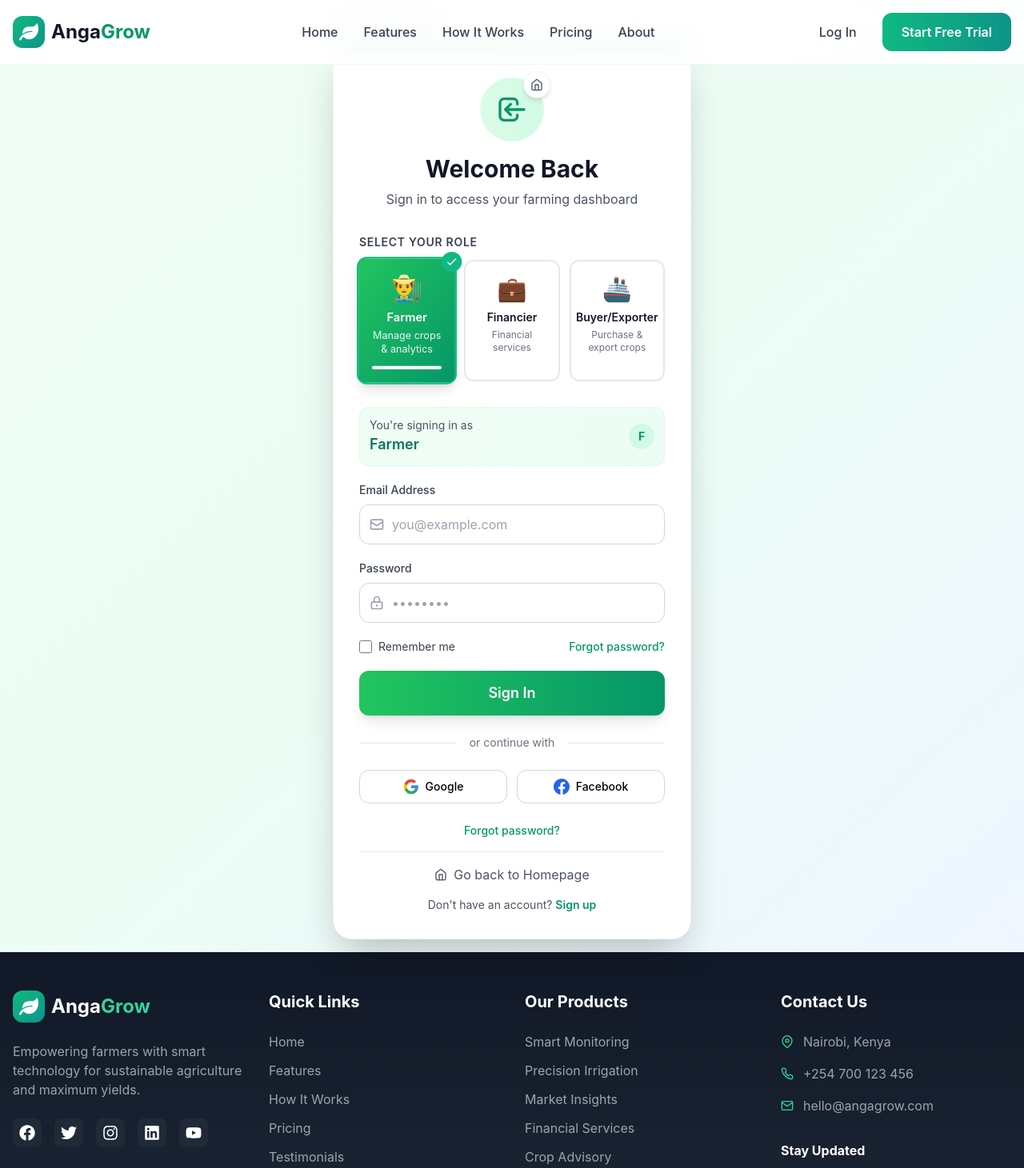
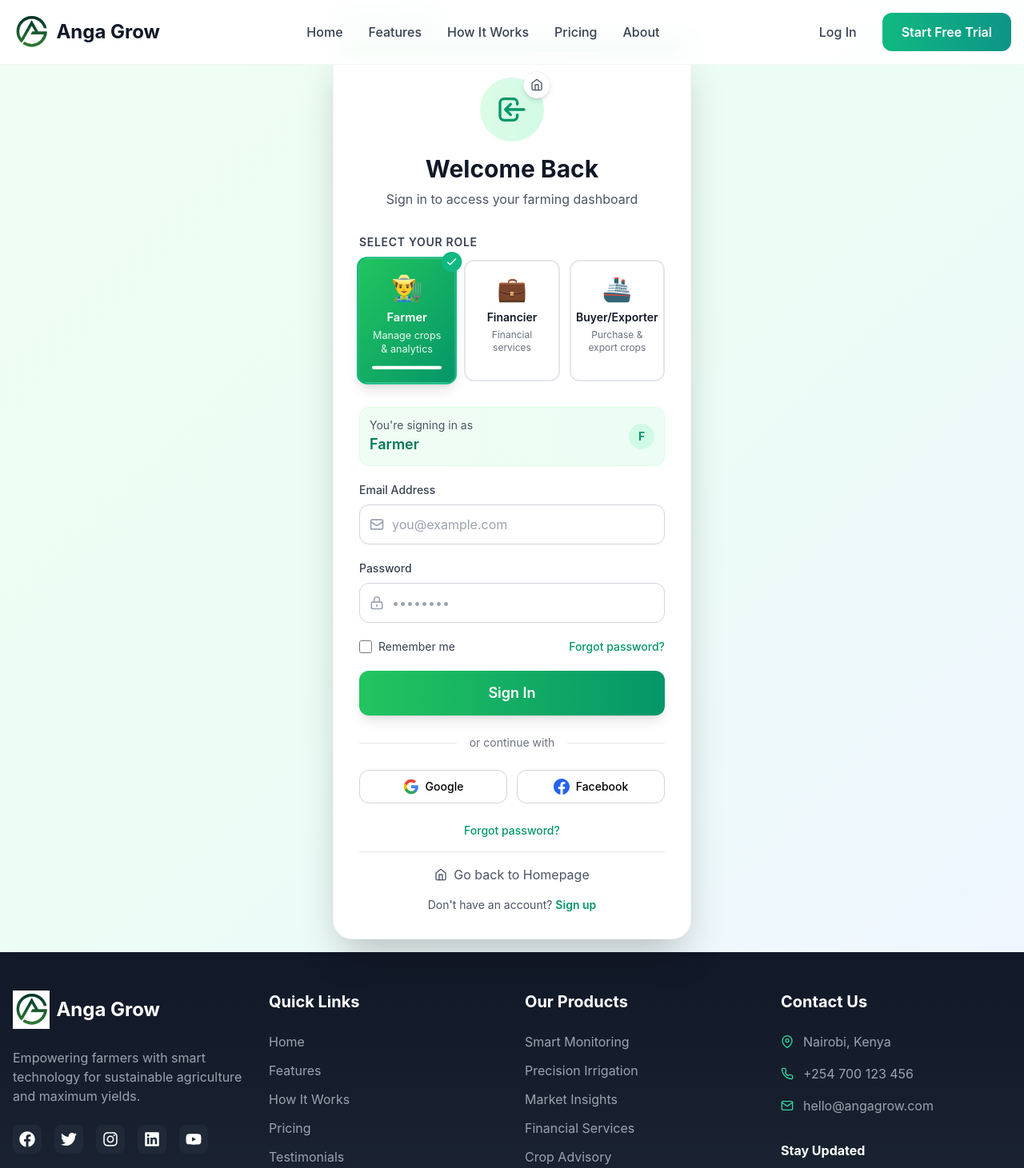
Before and after one commit to Mwangimark/angagrow-frontend, a React (Create React App) app: page /login in a window 1280 px wide. Shown: the top 1461 px of the page at 80% size. Built offline with nearby package versions, Linux system fonts and the light colour scheme.

Commit message:
added anga grow logo

```diff
--- a/src/components/Navbar.jsx
+++ b/src/components/Navbar.jsx
@@ -15,7 +15,7 @@
               <FaLeaf className="text-white text-2xl" />
             </div>
             <div className="text-2xl font-bold text-gray-900">
-              Agna<span className="text-emerald-600">Grow</span>
+              Anga<span className="text-emerald-600">Grow</span>
             </div>
           </div>
 
--- a/src/components/landing-sections/Footer.jsx
+++ b/src/components/landing-sections/Footer.jsx
@@ -1,6 +1,8 @@
 import React from 'react';
 import { FaLeaf, FaFacebook, FaTwitter, FaInstagram, FaLinkedin, FaYoutube } from 'react-icons/fa';
 import { FiMail, FiPhone, FiMapPin } from 'react-icons/fi';
+import { Link } from 'react-router-dom';
+import imglogo from '../../assets/logo.png';
 
 const Footer = () => {
   return (
@@ -11,11 +13,11 @@
           {/* Company Info */}
           <div>
             <div className="flex items-center gap-2 mb-6">
-              <div className="p-2 bg-gradient-to-br from-emerald-500 to-teal-600 rounded-xl">
-                <FaLeaf className="text-white text-2xl" />
-              </div>
+              <Link to="/" className="flex items-center gap-2">
+                <img src={imglogo} alt="AngaGrow Logo" className="h-12 object-contain" />
+              </Link>
               <div className="text-2xl font-bold">
-                Anga<span className="text-emerald-400">Grow</span>
+                Anga Grow
               </div>
             </div>
             <p className="text-gray-400 mb-6">
--- a/src/components/landing-sections/Navbar.jsx
+++ b/src/components/landing-sections/Navbar.jsx
@@ -2,6 +2,8 @@
 import { FiMenu, FiX, FiChevronDown } from 'react-icons/fi';
 import { FaLeaf } from 'react-icons/fa';
 import { Link } from 'react-router-dom'; // Import Link from react-router-dom
+import logo from '../../assets/angagrow_logo.png';
+import imglogo from '../../assets/logo.png';
 
 const Navbar = () => {
   const [isOpen, setIsOpen] = useState(false);
@@ -13,14 +15,11 @@
           {/* Logo */}
           <div className="flex items-center gap-2">
             <Link to="/" className="flex items-center gap-2">
-              <div className="p-2 bg-gradient-to-br from-emerald-500 to-teal-600 rounded-xl">
-                <FaLeaf className="text-white text-2xl" />
-              </div>
-              <div className="text-2xl font-bold text-gray-900">
-                Anga<span className="text-emerald-600">Grow</span>
-              </div>
+              <img src={imglogo} alt="AngaGrow Logo" className="h-12 object-contain" />
+              <div className="text-2xl font-bold text-gray-900"> Anga Grow </div>
             </Link>
           </div>
+
 
           {/* Desktop Menu */}
           <div className="hidden md:flex items-center gap-8">
```
Also changed, not shown: src/assets/angagrow_logo.png (added), src/assets/logo.png (added).
